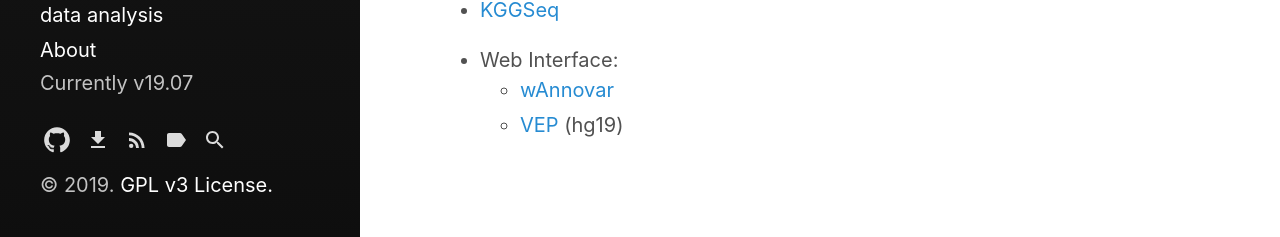
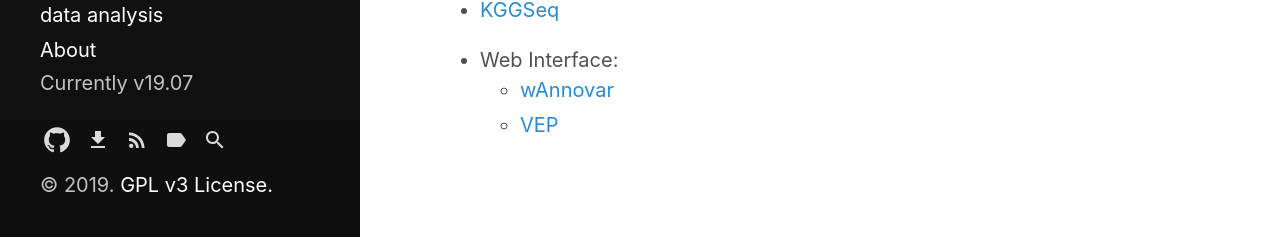
Before and after one commit to sigu-training/clinical_genomics, a Jekyll site: the page built from lectures/04.db.md, in a window 1280 px wide. Shown: the part 2335-2572 px from the top of the page. Built offline with Jekyll 4.4.1, drawn with Linux system fonts in a browser that asks for light colours.

Commit message:
Update 04.db.md

```diff
--- a/lectures/04.db.md
+++ b/lectures/04.db.md
@@ -60,4 +60,4 @@ Variant indicated by the red dashed line can be annotated as *intronic* or *exon
 
 - Web Interface:
    - [wAnnovar](http://wannovar.wglab.org)
-   - [VEP](http://grch37.ensembl.org/Homo_sapiens/Tools/VEP) (hg19)
+   - [VEP](http://grch37.ensembl.org/Homo_sapiens/Tools/VEP)
```
